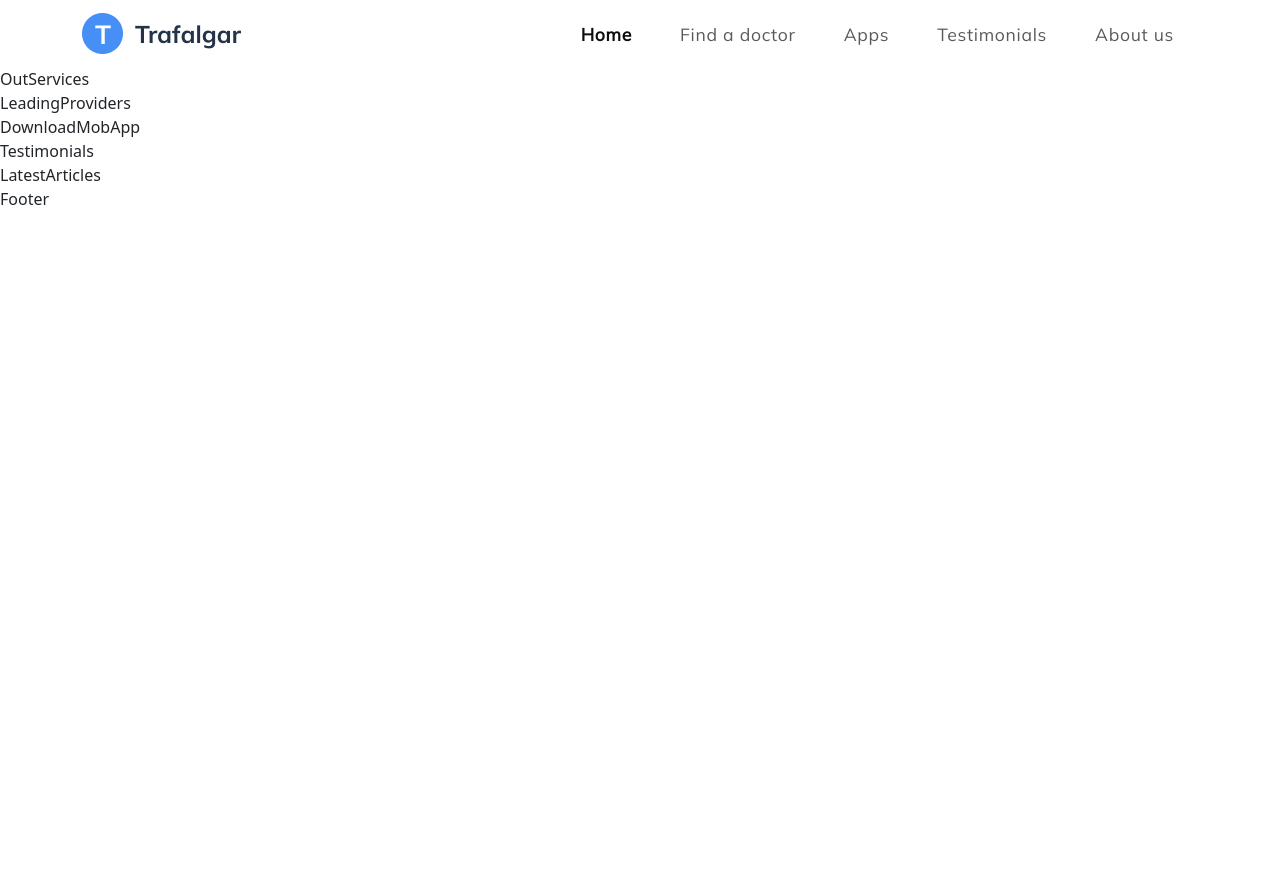
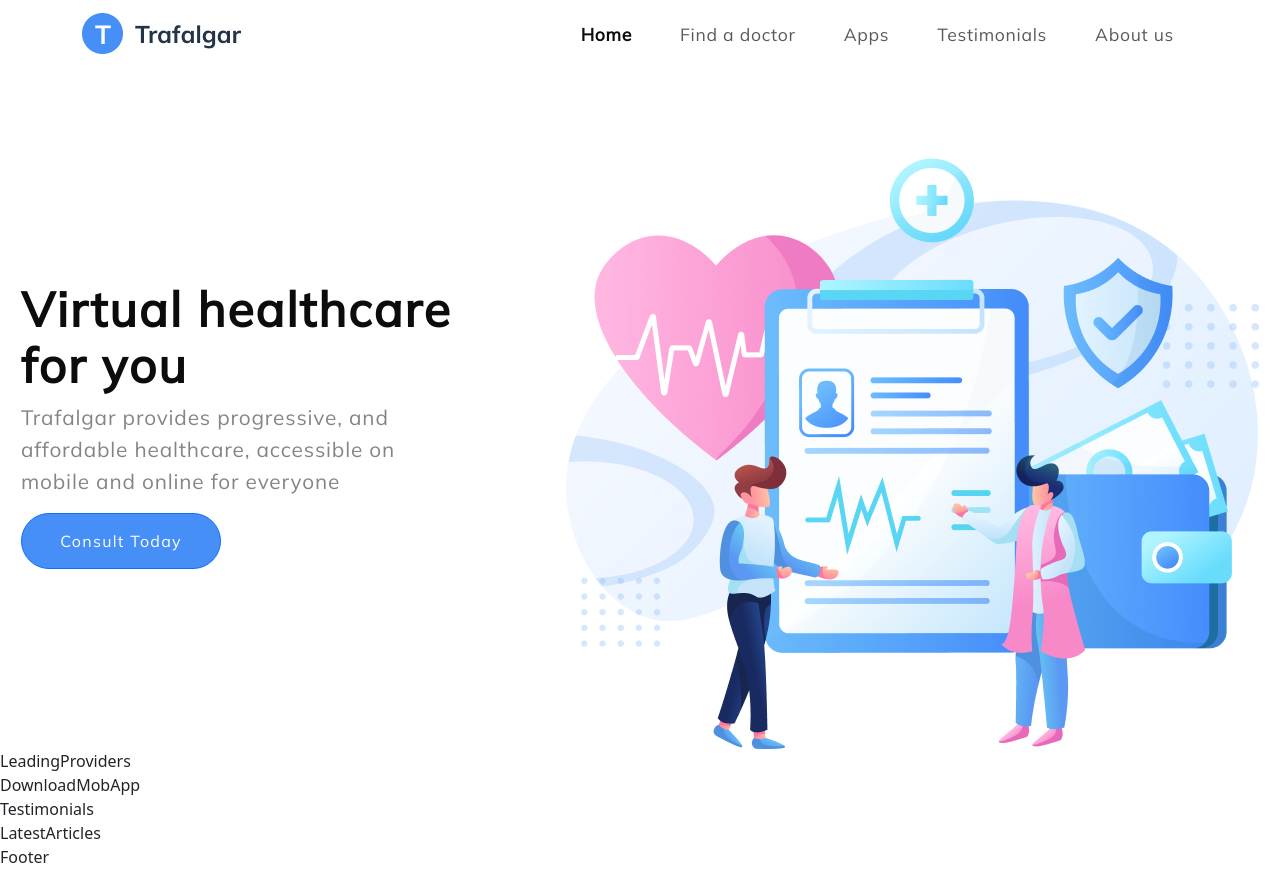
Before and after one commit to digimori/reactTrafalgar, a React (Vite) app in the folder vite-project/: page / in a window 1280 px wide. Before the commit the page ends 800 px from the top, so only its background shows below. Built offline with nearby package versions, Linux system fonts and the light colour scheme.

Commit message:
Header section desktop ver.complete

```diff
--- a/vite-project/src/App.css
+++ b/vite-project/src/App.css
@@ -4,22 +4,13 @@
 .p__muli {
   font-family: var(--font-base);
   color: var(--color-black);
-  font-weight: 400;
+  font-weight: 300;
   letter-spacing: 0.04em;
   font-feature-settings: 'tnum' on, 'lnum' on;
-  line-height: 22px;
-  font-size: 1.1rem;
+  line-height: 32px;
+  font-size: 1.3rem;
 }
 
-.p__muli-active {
-  font-family: var(--font-base);
-  color: var(--color-black);
-  font-weight: 700;
-  letter-spacing: 0.04em;
-  font-feature-settings: 'tnum' on, 'lnum' on;
-  line-height: 22px;
-  font-size: 1.1rem;
-}
 
 /* Header text - h1 */
 .headtext__muli {
@@ -27,6 +18,7 @@
   color: var(--color-black);
   font-size: 3rem;
   line-height: 56px;
+  font-weight: 700;
   letter-spacing: 0.04em;
 }
 
@@ -47,3 +39,7 @@
   justify-content: center;
   align-items: center;
 }
+
+.top__margin {
+  margin-top: 84px;
+}
--- a/vite-project/src/App.jsx
+++ b/vite-project/src/App.jsx
@@ -7,6 +7,7 @@ import LatestArticles from './components/Articles/LatestArticles';
 import Footer from './components/Footer';
 import NavigationBar from './components/Navigation/NavigationBar';
 import './App.css'
+import Header from './components/Header/Header';
 
 
 function App() {
@@ -14,6 +15,7 @@ function App() {
   return (
     <div>
       <NavigationBar />
+      <Header />
       <OurServices />
       <LeadingProviders />
       <DownloadMobApp />
--- /dev/null
+++ b/vite-project/src/components/Header/Header.css
@@ -0,0 +1,23 @@
+.section__image img {
+    width: 693px;
+    height: 598px;
+    flex-shrink: 0;
+}
+
+.section__header-text {
+    width: 445px;
+    height: 338px;
+    flex-shrink: 0;
+    margin-right: 100px;
+}
+
+.section__header-button {
+    background-color: #458FF6;
+    color: var(--color-white);
+    font-family: var(--font-base);
+    font-weight: 500;
+    letter-spacing: 1.3px;
+    width: 200px;
+    height: 56px;
+    border-radius: 55px;
+}
--- /dev/null
+++ b/vite-project/src/components/Header/Header.jsx
@@ -0,0 +1,25 @@
+import React from 'react'
+import images from '../../constants/images'
+import './Header.css';
+import Button from 'react-bootstrap/Button';
+
+
+const Header = () => {
+  return (
+    <div className='flex__center top__margin'>
+      <div className="section__header-text">
+        <h1 className='headtext__muli'>Virtual healthcare for you</h1>
+      <p className='p__muli opacity-50'>Trafalgar provides progressive, and affordable
+          healthcare, accessible on mobile and online
+          for everyone</p>
+        <Button className="section__header-button">Consult Today</Button>{' '}
+
+      </div>
+<div className="section__image">
+  <img src={images.illustration} alt="header-image" />
+</div>
+    </div>
+  )
+}
+
+export default Header
--- a/vite-project/src/components/Navigation/NavigationBar.css
+++ b/vite-project/src/components/Navigation/NavigationBar.css
@@ -2,8 +2,6 @@
 .nav__logo {
     width: 160px;
     height: 41px;
-    top: 56px;
-    left: 191px;
   }
 
 .nav__links {
@@ -18,3 +16,23 @@
 .nav-link {
     margin: 0 1rem;
 }
+
+.p__muli-active {
+    font-family: var(--font-base);
+    color: var(--color-black);
+    font-weight: 300;
+    letter-spacing: 0.04em;
+    font-feature-settings: 'tnum' on, 'lnum' on;
+    line-height: 22px;
+    font-size: 1.1rem;
+  }
+
+  .p__muli-active_home {
+    font-family: var(--font-base);
+    color: var(--color-black);
+    font-weight: 700;
+    letter-spacing: 0.04em;
+    font-feature-settings: 'tnum' on, 'lnum' on;
+    line-height: 22px;
+    font-size: 1.1rem;
+  }
--- a/vite-project/src/components/Navigation/NavigationBar.jsx
+++ b/vite-project/src/components/Navigation/NavigationBar.jsx
@@ -7,13 +7,13 @@ import './NavigationBar.css';
 
 const NavigationBar = () => {
   return (
-    <Navbar expand="lg" className="p__muli" data-bs-theme="light">
+    <Navbar expand="lg" className="p__muli-active" data-bs-theme="light">
       <Container>
         <Navbar.Brand href="#home"><img src={images.logo} alt="logo" className="nav__logo" /></Navbar.Brand>
         <Navbar.Toggle aria-controls="basic-navbar-nav" />
         <Navbar.Collapse id="basic-navbar-nav" className="justify-content-end">
           <Nav className="mb-auto nav__links">
-            <Nav.Link href="#home" className='p__muli-active'>Home</Nav.Link>
+            <Nav.Link href="#home" className='p__muli-active_home'>Home</Nav.Link>
             <Nav.Link href="#find">Find a doctor</Nav.Link>
             <Nav.Link href="#apps">Apps</Nav.Link>
             <Nav.Link href="#testimonials">Testimonials</Nav.Link>
--- a/vite-project/src/components/OurServices.jsx
+++ b/vite-project/src/components/OurServices.jsx
@@ -1,9 +1,14 @@
 import React from 'react';
 import ServiceCards from './ServiceCards';
+import images from '../constants/images';
+import Button from 'react-bootstrap/Button';
 
 const OurServices = () => {
   return (
-    <div>OutServices</div>
+    <div>
+
+
+    </div>
   )
 }
 
```
Also changed, not shown: vite-project/src/components/Header.jsx (deleted, +0 -9 lines).
